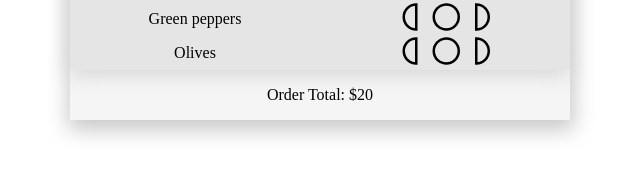
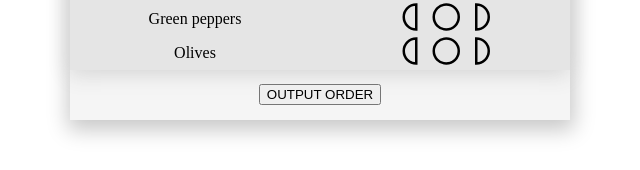
Before and after one commit to villanovachile/pizza-app, a React app: page / in a window 1280 px wide. Shown: the part 448-618 px from the top of the page, without its empty margins (320-960 px from the left). Built offline with nearby package versions, Linux system fonts and the light colour scheme.

Commit message:
Import options store into OrderSummary component

```diff
--- a/src/components/OrderSummary.js
+++ b/src/components/OrderSummary.js
@@ -1,5 +1,20 @@
+import { useSelector } from "react-redux";
+
 const OrderSummary = () => {
-  return <div className="order-summary">Order Total: $20</div>;
+
+  const order = useSelector((state) => state.options);
+
+
+  const summary = () => {
+    console.log(order);
+  }
+
+
+
+  return <div className="order-summary">
+
+    <button onClick={() => summary()}>OUTPUT ORDER</button>
+  </div>;
 };
 
 export default OrderSummary;
```
